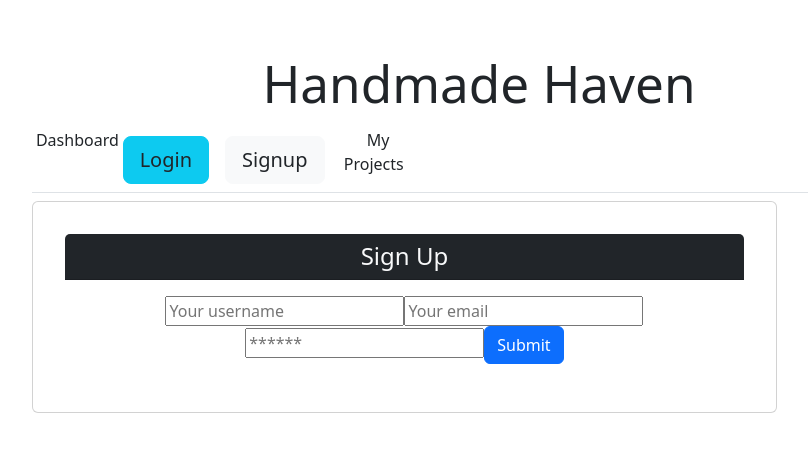
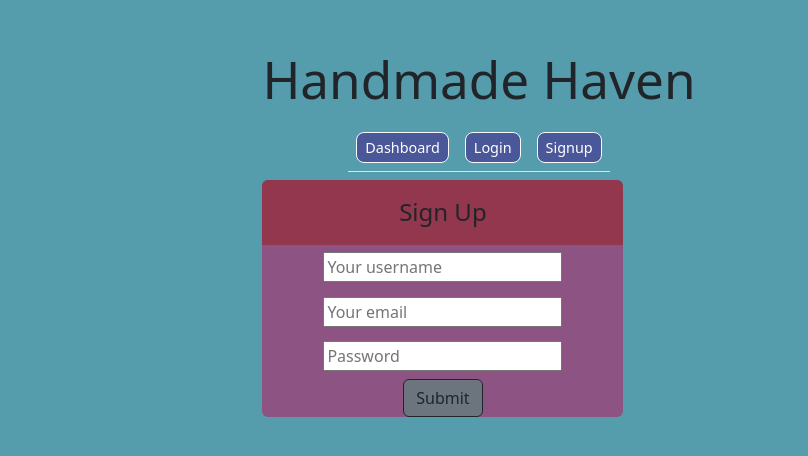
Before and after one commit to PotionSela/Handmade-Haven, a React (Vite) app in the folder client/: page /Signup in a window 1280 px wide. Shown: the part 154-610 px from the top of the page, without its empty margins (161-969 px from the left). Built offline with nearby package versions, Linux system fonts and the light colour scheme.

Commit message:
Began styling website

```diff
--- a/client/src/components/Header.jsx
+++ b/client/src/components/Header.jsx
@@ -15,18 +15,23 @@ export default function Header() {
         <div className="navbar-text">
           <ul className="nav nav-tabs">
             <li className="nav-item">
-              <Link to="/">Dashboard</Link>
+              <Link className="btn btn-lg btn-light m-2" to="/">
+                Dashboard
+              </Link>
             </li>
-            <div>
+            <li className="nav-item">
               {Auth.loggedIn() ? (
                 <>
                   <button className="btn btn-lg btn-light m-2" onClick={logout}>
                     Logout
                   </button>
+                  <Link className="btn btn-lg btn-light m-2" to="/my-projects">
+                  My Projects
+                </Link>
                 </>
               ) : (
                 <>
-                  <Link className="btn btn-lg btn-info m-2" to="/login">
+                  <Link className="btn btn-lg btn-light m-2" to="/login">
                     Login
                   </Link>
                   <Link className="btn btn-lg btn-light m-2" to="/signup">
@@ -34,10 +39,7 @@ export default function Header() {
                   </Link>
                 </>
               )}
-            </div>
-            <li className="nav-item">
-              <Link to="/my-projects">My Projects</Link>
-            </li>
+              </li>
           </ul>
           </div>
       </nav>
--- a/client/src/components/Style/Header.css
+++ b/client/src/components/Style/Header.css
@@ -5,3 +5,31 @@ h1{
 a{
     margin: 5%;
 }
+
+.navbar-text {
+    display: flex;
+    justify-content: center;
+}
+
+  .nav.nav-tabs {
+    list-style-type: none;
+    margin: 0;
+    padding: 0;
+  }
+
+  .nav-item {
+    margin: 0;
+  }
+
+  .nav-item .btn {
+    margin: 0.5rem;
+    padding: 0.25rem 0.5rem;
+    font-size: 0.9rem;
+    background-color: rgb(74, 88, 153);
+    color: white;
+  }
+
+  .nav-item .btn:hover {
+    background-color: rgb(193, 178, 171);
+    color: black;
+  }
--- /dev/null
+++ b/client/src/components/Style/Home.css
@@ -0,0 +1,19 @@
+body {
+    margin: 0;
+    padding: 0;
+    background-color: rgb(85, 156, 173);
+}
+
+.project {
+    background-color: rgb(140, 83, 131);
+}
+
+.card-header {
+    background-color: rgb(146, 55, 77);
+    padding: 5%;
+}
+
+.inputPadding {
+    padding-top: 2%;
+    padding-bottom: 2%;
+}
--- /dev/null
+++ b/client/src/components/Style/Thought.css
@@ -0,0 +1,3 @@
+.card{
+    background-color: rgb(85, 156, 173);
+}
--- a/client/src/components/Thought.jsx
+++ b/client/src/components/Thought.jsx
@@ -1,5 +1,6 @@
 import PropTypes from 'prop-types';
 import { Link } from 'react-router-dom';
+import './Style/Thought.css'
 
 const ThoughtList = ({ thoughts, title }) => {
     if (!thoughts.length) {
--- a/client/src/pages/Home.jsx
+++ b/client/src/pages/Home.jsx
@@ -2,7 +2,7 @@ import authService from '../utils/auth';
 import ThoughtList from '../components/Thought'
 import { useQuery } from '@apollo/client';
 import { GET_THOUGHTS } from '../utils/queries';
-import Dropzone from '../components/Dropzone';
+import '../components/Style/Home.css'
 
 export default function Header() {
 // Use Apollo Client's useQuery hook to fetch thoughts data
@@ -15,10 +15,9 @@ if (error) return <p>Error: {error.message}</p>;
 
     return (
         <div>
-            {/* <Dropzone /> */}
             {authService.loggedIn() ? (
                 <>
-                    <ThoughtList thoughts={data.thoughts} title="thoughts list"/>
+                    <ThoughtList thoughts={data.thoughts} title="Projects to Try!"/>
                 </>
             ) : (
                 <>
--- a/client/src/pages/Login.jsx
+++ b/client/src/pages/Login.jsx
@@ -1,13 +1,15 @@
-import { useState } from 'react';
+import { useState, useEffect } from 'react';
 import { Link } from 'react-router-dom';
 import { useMutation } from '@apollo/client';
 import { LOGIN_USER } from '../utils/mutations';
+import '../components/Style/Home.css';
 
 import Auth from '../utils/auth';
 
 const Login = () => {
   const [formState, setFormState] = useState({ email: '', password: '' });
   const [login, { error, data }] = useMutation(LOGIN_USER);
+  const [isLoggedIn, setIsLoggedIn] = useState(false);
 
   // update state based on form input changes
   const handleChange = (event) => {
@@ -29,6 +31,7 @@ const Login = () => {
       });
 
       Auth.login(data.login.token);
+      setIsLoggedIn(true);
     } catch (e) {
       console.error(e);
     }
@@ -40,19 +43,26 @@ const Login = () => {
     });
   };
 
+  useEffect(() => {
+    if(data && data.login && data.login.token) {
+      setIsLoggedIn(true);
+    }
+  }, [data]);
+
   return (
     <main className="flex-row justify-center mb-4">
       <div className="col-12 col-lg-10">
-        <div className="card">
-          <h4 className="card-header bg-dark text-light p-2">Login</h4>
+        <div className="project rounded">
+          <h4 className= "card-header rounded-top">Login</h4>
           <div className="card-body">
-            {data ? (
+            {isLoggedIn ? (
               <p>
                 Success! You may now head{' '}
-                <Link to="/">back to the homepage.</Link>
+                <Link className="link" to="/">back to the homepage.</Link>
               </p>
             ) : (
               <form onSubmit={handleFormSubmit}>
+                <div className="inputPadding">
                 <input
                   className="form-input"
                   placeholder="Your email"
@@ -61,16 +71,19 @@ const Login = () => {
                   value={formState.email}
                   onChange={handleChange}
                 />
+                </div>
+                <div className="inputPadding">
                 <input
                   className="form-input"
-                  placeholder="******"
+                  placeholder="Password"
                   name="password"
                   type="password"
                   value={formState.password}
                   onChange={handleChange}
                 />
+                </div>
                 <button
-                  className="btn btn-block btn-primary"
+                  className="btn btn-block btn-secondary btn-outline-dark"
                   style={{ cursor: 'pointer' }}
                   type="submit"
                 >
--- a/client/src/pages/Signup.jsx
+++ b/client/src/pages/Signup.jsx
@@ -3,6 +3,7 @@ import { Link } from 'react-router-dom';
 
 import { useMutation } from '@apollo/client';
 import { ADD_USER } from '../utils/mutations';
+import '../components/Style/Home.css';
 
 import Auth from '../utils/auth';
 
@@ -52,8 +53,8 @@ const Signup = () => {
   return (
     <main className="flex-row justify-center mb-4">
       <div className="col-12 col-lg-10">
-        <div className="card">
-          <h4 className="card-header bg-dark text-light p-2">Sign Up</h4>
+        <div className="project rounded">
+          <h4 className= "card-header rounded-top">Sign Up</h4>
           <div className="card-body">
             {data ? (
               <p>
@@ -62,6 +63,7 @@ const Signup = () => {
               </p>
             ) : (
               <form onSubmit={handleFormSubmit}>
+                <div className="inputPadding">
                 <input
                   className="form-input"
                   placeholder="Your username"
@@ -70,6 +72,8 @@ const Signup = () => {
                   value={formState.name}
                   onChange={handleChange}
                 />
+                </div>
+                <div className="inputPadding">
                 <input
                   className="form-input"
                   placeholder="Your email"
@@ -78,16 +82,19 @@ const Signup = () => {
                   value={formState.email}
                   onChange={handleChange}
                 />
+                </div>
+                <div className="inputPadding">
                 <input
                   className="form-input"
-                  placeholder="******"
+                  placeholder="Password"
                   name="password"
                   type="password"
                   value={formState.password}
                   onChange={handleChange}
                 />
+                </div>
                 <button
-                  className="btn btn-block btn-primary"
+                  className="btn btn-block btn-secondary btn-outline-dark"
                   style={{ cursor: 'pointer' }}
                   type="submit"
                 >
--- a/client/src/utils/auth.js
+++ b/client/src/utils/auth.js
@@ -26,7 +26,6 @@ class AuthService {
 
     login(idToken) {
         localStorage.setItem('id_token', idToken);
-        window.location.reload();
     }
 
     logout() {
```
Also changed, not shown: 12 other files (tests, documents, lock files or other folders).
